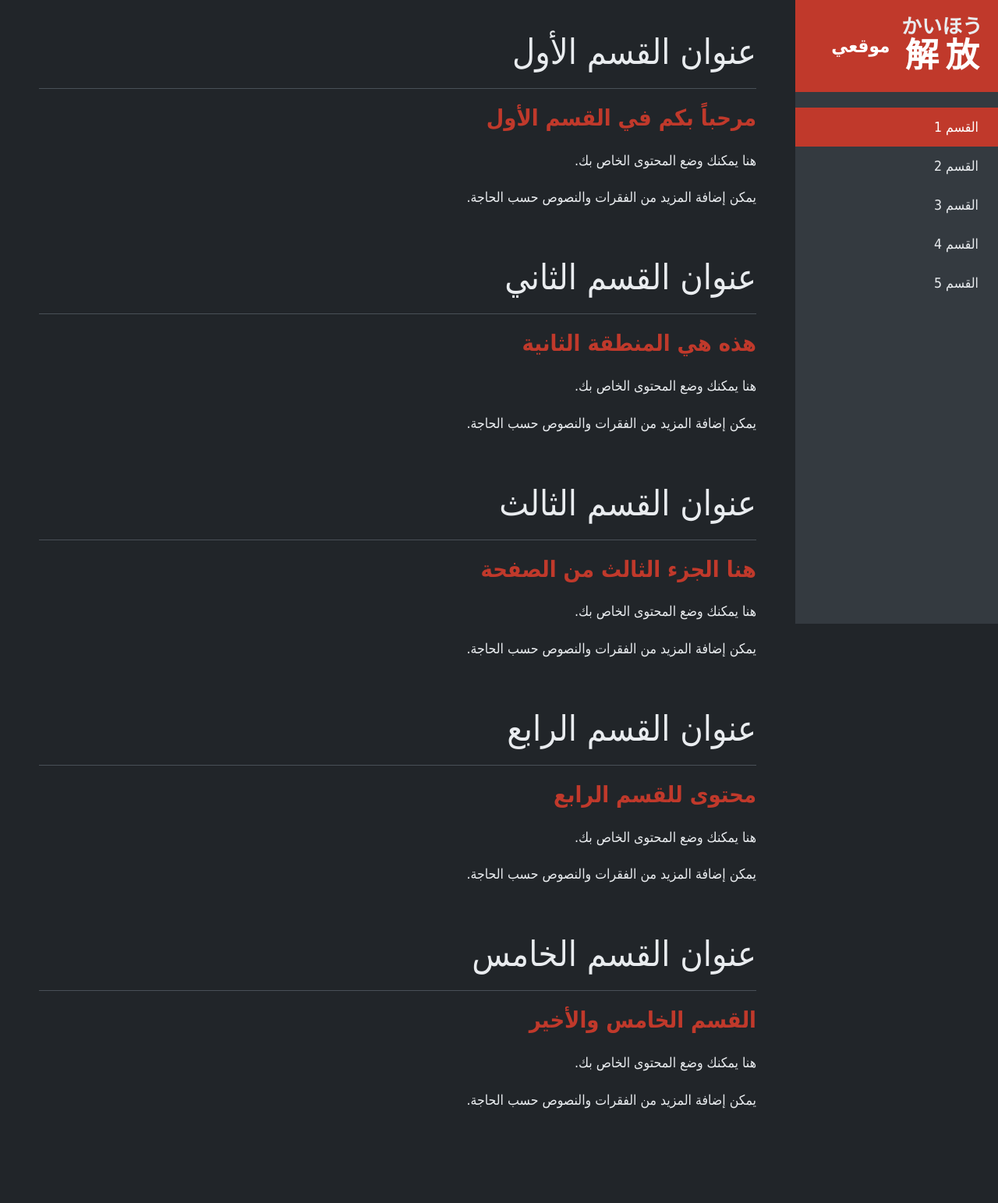
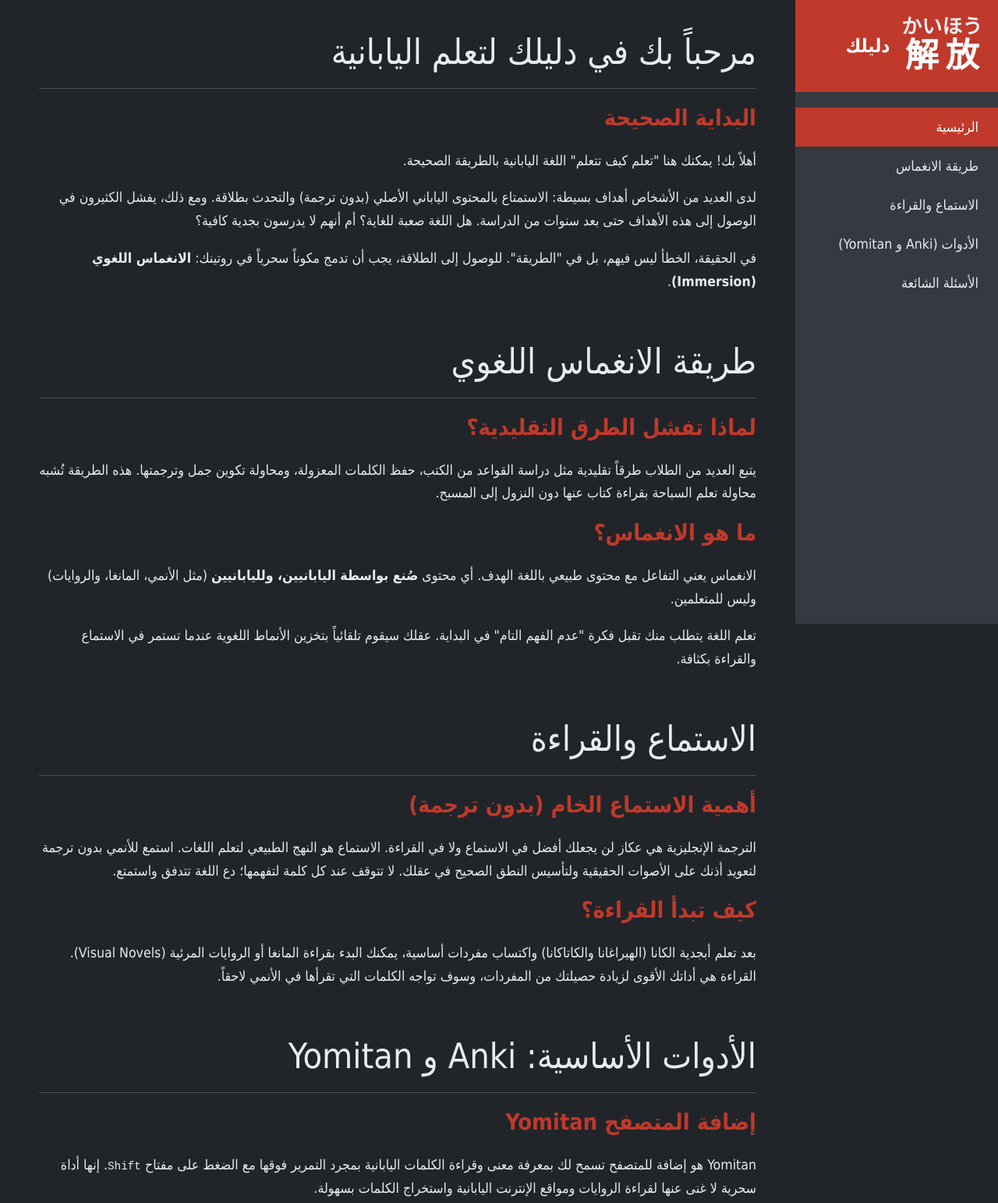
Before and after one commit to kaihouguide/Kaihouguide.github.io, a plain HTML site: page index.html in a window 1280 px wide. Shown: the top 1543 px of the page at 78% size. Before the commit the page ends 1506 px from the top, so only its background shows below. Drawn offline with Linux system fonts and the light colour scheme.

Commit message:
Update index.html

```diff
--- a/index.html
+++ b/index.html
@@ -3,7 +3,7 @@
 <head>
     <meta charset="UTF-8">
     <meta name="viewport" content="width=device-width, initial-scale=1.0">
-    <title>解放</title>
+    <title>解放 - دليل تعلم اليابانية</title>
     <style>
         /* --- متغيرات الألوان --- */
         :root {
@@ -163,51 +163,59 @@
         <aside class="sidebar">
             <div class="sidebar-header">
                 <span class="logo"><ruby>解放<rt>かいほう</rt></ruby></span>
-                <span>موقعي</span>
+                <span>دليلك</span>
             </div>
             <ul class="sidebar-nav">
-                <li><a href="#section1" class="nav-link active">القسم 1</a></li>
-                <li><a href="#section2" class="nav-link">القسم 2</a></li>
-                <li><a href="#section3" class="nav-link">القسم 3</a></li>
-                <li><a href="#section4" class="nav-link">القسم 4</a></li>
-                <li><a href="#section5" class="nav-link">القسم 5</a></li>
+                <li><a href="#section1" class="nav-link active">الرئيسية</a></li>
+                <li><a href="#section2" class="nav-link">طريقة الانغماس</a></li>
+                <li><a href="#section3" class="nav-link">الاستماع والقراءة</a></li>
+                <li><a href="#section4" class="nav-link">الأدوات (Anki و Yomitan)</a></li>
+                <li><a href="#section5" class="nav-link">الأسئلة الشائعة</a></li>
             </ul>
         </aside>
 
         <main class="main-content">
             <section id="section1" class="content-section">
-                <h1>عنوان القسم الأول</h1>
-                <h2>مرحباً بكم في القسم الأول</h2>
-                <p>هنا يمكنك وضع المحتوى الخاص بك.</p>
-                <p>يمكن إضافة المزيد من الفقرات والنصوص حسب الحاجة.</p>
+                <h1>مرحباً بك في دليلك لتعلم اليابانية</h1>
+                <h2>البداية الصحيحة</h2>
+                <p>أهلاً بك! يمكنك هنا "تعلم كيف تتعلم" اللغة اليابانية بالطريقة الصحيحة.</p>
+                <p>لدى العديد من الأشخاص أهداف بسيطة: الاستمتاع بالمحتوى الياباني الأصلي (بدون ترجمة) والتحدث بطلاقة. ومع ذلك، يفشل الكثيرون في الوصول إلى هذه الأهداف حتى بعد سنوات من الدراسة. هل اللغة صعبة للغاية؟ أم أنهم لا يدرسون بجدية كافية؟</p>
+                <p>في الحقيقة، الخطأ ليس فيهم، بل في "الطريقة". للوصول إلى الطلاقة، يجب أن تدمج مكوناً سحرياً في روتينك: <strong>الانغماس اللغوي (Immersion)</strong>.</p>
             </section>
 
             <section id="section2" class="content-section">
-                <h1>عنوان القسم الثاني</h1>
-                <h2>هذه هي المنطقة الثانية</h2>
-                <p>هنا يمكنك وضع المحتوى الخاص بك.</p>
-                <p>يمكن إضافة المزيد من الفقرات والنصوص حسب الحاجة.</p>
+                <h1>طريقة الانغماس اللغوي</h1>
+                <h2>لماذا تفشل الطرق التقليدية؟</h2>
+                <p>يتبع العديد من الطلاب طرقاً تقليدية مثل دراسة القواعد من الكتب، حفظ الكلمات المعزولة، ومحاولة تكوين جمل وترجمتها. هذه الطريقة تُشبه محاولة تعلم السباحة بقراءة كتاب عنها دون النزول إلى المسبح.</p>
+                <h2>ما هو الانغماس؟</h2>
+                <p>الانغماس يعني التفاعل مع محتوى طبيعي باللغة الهدف. أي محتوى <strong>صُنع بواسطة اليابانيين، ولليابانيين</strong> (مثل الأنمي، المانغا، والروايات) وليس للمتعلمين.</p>
+                <p>تعلم اللغة يتطلب منك تقبل فكرة "عدم الفهم التام" في البداية. عقلك سيقوم تلقائياً بتخزين الأنماط اللغوية عندما تستمر في الاستماع والقراءة بكثافة.</p>
             </section>
 
             <section id="section3" class="content-section">
-                <h1>عنوان القسم الثالث</h1>
-                <h2>هنا الجزء الثالث من الصفحة</h2>
-                <p>هنا يمكنك وضع المحتوى الخاص بك.</p>
-                <p>يمكن إضافة المزيد من الفقرات والنصوص حسب الحاجة.</p>
+                <h1>الاستماع والقراءة</h1>
+                <h2>أهمية الاستماع الخام (بدون ترجمة)</h2>
+                <p>الترجمة الإنجليزية هي عكاز لن يجعلك أفضل في الاستماع ولا في القراءة. الاستماع هو النهج الطبيعي لتعلم اللغات. استمع للأنمي بدون ترجمة لتعويد أذنك على الأصوات الحقيقية ولتأسيس النطق الصحيح في عقلك. لا تتوقف عند كل كلمة لتفهمها؛ دع اللغة تتدفق واستمتع.</p>
+                <h2>كيف تبدأ القراءة؟</h2>
+                <p>بعد تعلم أبجدية الكانا (الهيراغانا والكاتاكانا) واكتساب مفردات أساسية، يمكنك البدء بقراءة المانغا أو الروايات المرئية (Visual Novels). القراءة هي أداتك الأقوى لزيادة حصيلتك من المفردات، وسوف تواجه الكلمات التي تقرأها في الأنمي لاحقاً.</p>
             </section>
 
             <section id="section4" class="content-section">
-                <h1>عنوان القسم الرابع</h1>
-                <h2>محتوى للقسم الرابع</h2>
-                <p>هنا يمكنك وضع المحتوى الخاص بك.</p>
-                <p>يمكن إضافة المزيد من الفقرات والنصوص حسب الحاجة.</p>
+                <h1>الأدوات الأساسية: Anki و Yomitan</h1>
+                <h2>إضافة المتصفح Yomitan</h2>
+                <p>Yomitan هو إضافة للمتصفح تسمح لك بمعرفة معنى وقراءة الكلمات اليابانية بمجرد التمرير فوقها مع الضغط على مفتاح <code>Shift</code>. إنها أداة سحرية لا غنى عنها لقراءة الروايات ومواقع الإنترنت اليابانية واستخراج الكلمات بسهولة.</p>
+                <h2>برنامج Anki للتكرار المتباعد</h2>
+                <p>Anki هو برنامج يعتمد على البطاقات التعليمية لمساعدتك في تذكر الكلمات. ننصح بالبدء بحزمة <strong>Kaishi 1.5k</strong> لتعلم الكلمات الأساسية، ثم الانتقال لإنشاء بطاقاتك الخاصة من الكلمات التي تصادفك أثناء الانغماس (وتعرف هذه العملية باسم التنقيب أو Mining).</p>
             </section>
 
             <section id="section5" class="content-section">
-                <h1>عنوان القسم الخامس</h1>
-                <h2>القسم الخامس والأخير</h2>
-                <p>هنا يمكنك وضع المحتوى الخاص بك.</p>
-                <p>يمكن إضافة المزيد من الفقرات والنصوص حسب الحاجة.</p>
+                <h1>الأسئلة الشائعة عن اللغة اليابانية</h1>
+                <h2>كيف أتعلم الكانجي؟</h2>
+                <p>من خلال القراءة فقط! اقرأ وابحث عن الكلمات. إذا حفظت كلمة تتكون من الكانجي وفهمتها، فأنت فعلياً قد "تعلمت" هذا الكانجي. تعلم قراءات (On و Kun) بشكل معزول هو مضيعة كاملة للوقت.</p>
+                <h2>متى سأصبح طليقاً؟</h2>
+                <p>يعتمد ذلك بشدة على طريقتك والوقت الذي تقضيه يومياً. بمتوسط 6 ساعات يومياً من الانغماس الصحيح، يمكن تقدير المدة بحوالي 4 سنوات لتصل إلى مستوى متقدم جداً.</p>
+                <h2>أشعر أنني لا أفهم شيئاً أثناء الاستماع، لماذا؟</h2>
+                <p>لأنك لم تستمع ولم تقرأ بما فيه الكفاية بعد. مع الاستمرار بالبحث عن الكلمات واستخدام تطبيق Anki والاستماع المكثف، ستبدأ بفهم نسبة كبيرة خلال بضعة أشهر.</p>
             </section>
         </main>
     </div>
```
